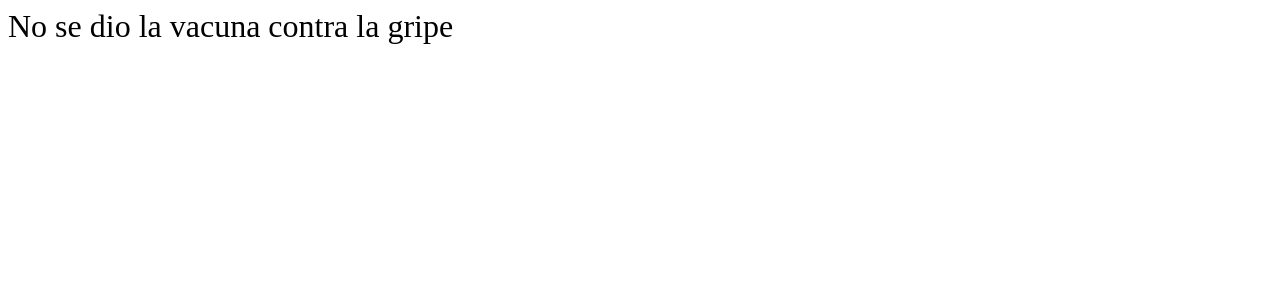
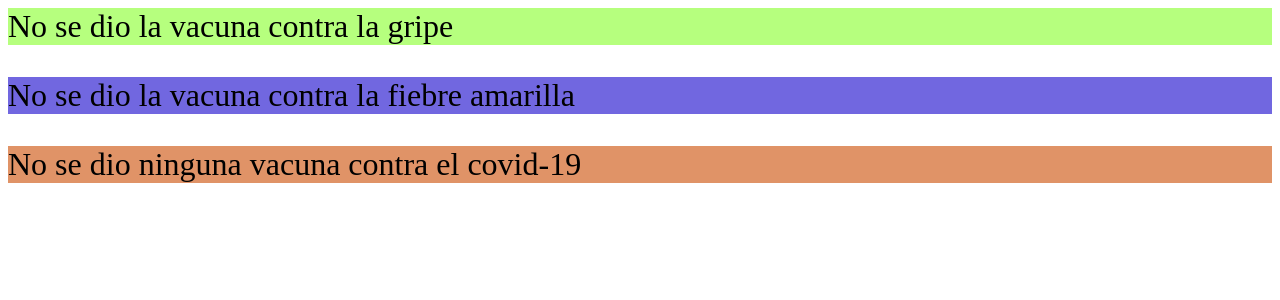
Before and after one commit to BataZanT/VacunAssist, a Django app: template vacuApp/templates/certificado.html in a window 1280 px wide. Shown: the top 300 px of the page. Run offline with Django 4.2, Linux system fonts and the light colour scheme; the template is opened without the code that fills it, so the values that code supplies are empty; parts of the project's set-up code (start-up, migrations or seed data) failed here and were passed over.

Commit message:
Certificado con todas las vacunas

```diff
--- a/vacuApp/templates/barraUsuarioLogeadoNormal.html
+++ b/vacuApp/templates/barraUsuarioLogeadoNormal.html
@@ -24,6 +24,9 @@
           <a class="navbar-item" href="http://127.0.0.1:8000/modificarInfo" target="_self">                      <!-- Cambiar a la pagina post inicio en un futuro -->
             Modificar Informacion Personal
           </a>
+          <a class="navbar-item" href="http://127.0.0.1:8000/descargarCertif" target="_self">                      <!-- Cambiar a la pagina post inicio en un futuro -->
+            Certificado de vacunacion
+          </a>
         </div>
         <div class="navbar-end">
           <div class="navbar-item">
--- a/vacuApp/templates/certificado.html
+++ b/vacuApp/templates/certificado.html
@@ -1,13 +1,35 @@
 <head>
 </head>
 <body>
-    {% if turno is not None %}
     <div style="background-color: #B6FF7E;">
-        <p style="font-size: xx-large;">Vacuna: {{turno.vaccine}}</p>
-        <p style="font-size: xx-large;">Centro de vacunacion: {{turno.center}}</p>
-        <p style="font-size: xx-large;">Fecha: {{turno.date}}</p>
+    {% if turnoG is not None %}
+        <p style="font-size: xx-large;">Vacuna: {{turnoG.vaccine}}</p>
+        <p style="font-size: xx-large;">Centro de vacunacion: {{turnoG.center}}</p>
+        <p style="font-size: xx-large;">Fecha: {{turnoG.date}}</p>
+    </div>
     {% else %}
     <p style="font-size: xx-large;"> No se dio la vacuna contra la gripe</p>
+    </div>
+    {% endif %}
+    <div style="background-color: #7167e0;">
+    {% if turnoF is not None %}
+        <p style="font-size: xx-large;">Vacuna: {{turnoF.vaccine}}</p>
+        <p style="font-size: xx-large;">Centro de vacunacion: {{turnoF.center}}</p>
+        <p style="font-size: xx-large;">Fecha: {{turnoF.date}}</p>
+    </div>
+    {% else %}
+    <p style="font-size: xx-large;"> No se dio la vacuna contra la fiebre amarilla</p>
+    </div>
+    {% endif %}
+    <div style="background-color: #e09367;">
+    {% if turnoC is not None %}
+        <p style="font-size: xx-large;">Vacuna: {{turnoC.vaccine}}</p>
+        <p style="font-size: xx-large;">Centro de vacunacion: {{turnoC.center}}</p>
+        <p style="font-size: xx-large;">Fecha: {{turnoC.date}}</p>
+    </div>
+    {% else %}
+    <p style="font-size: xx-large;"> No se dio ninguna vacuna contra el covid-19</p>
+    </div>
     {% endif %}
     </div>
 </body>
```
Also changed, not shown: vacuApp/templates/temp.html (+15 -1 lines), vacuApp/views.py (+23 -2 lines), db.sqlite3.
